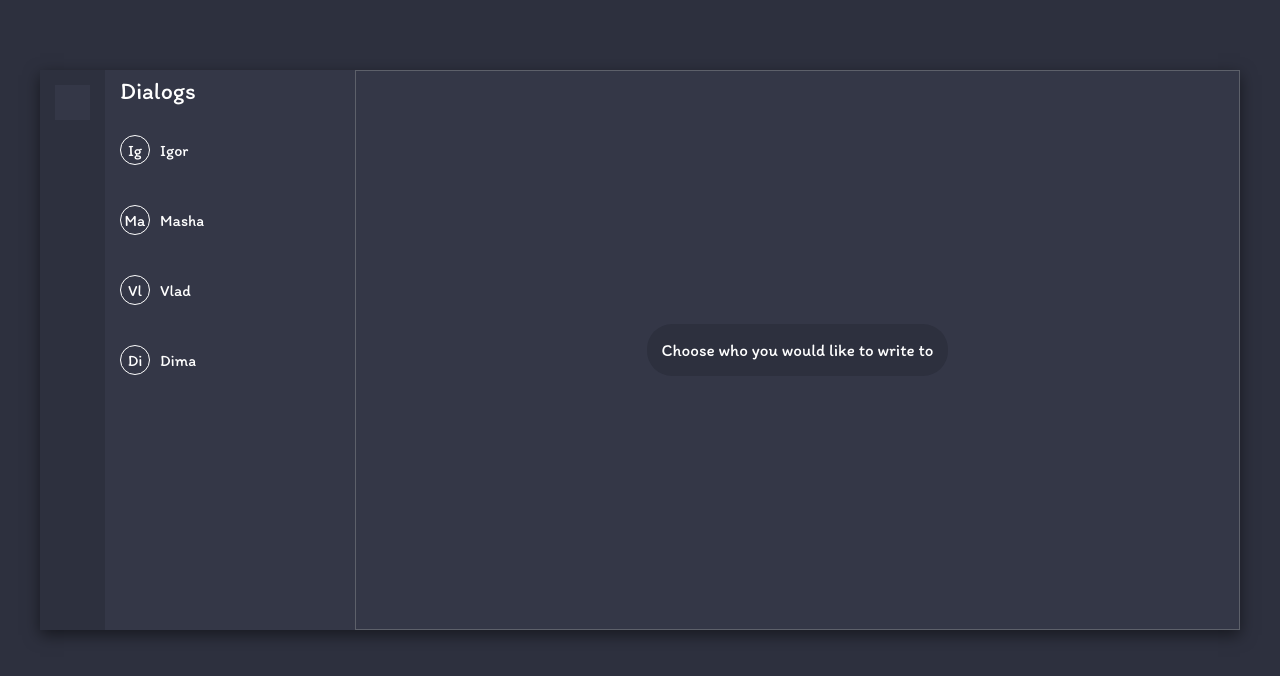
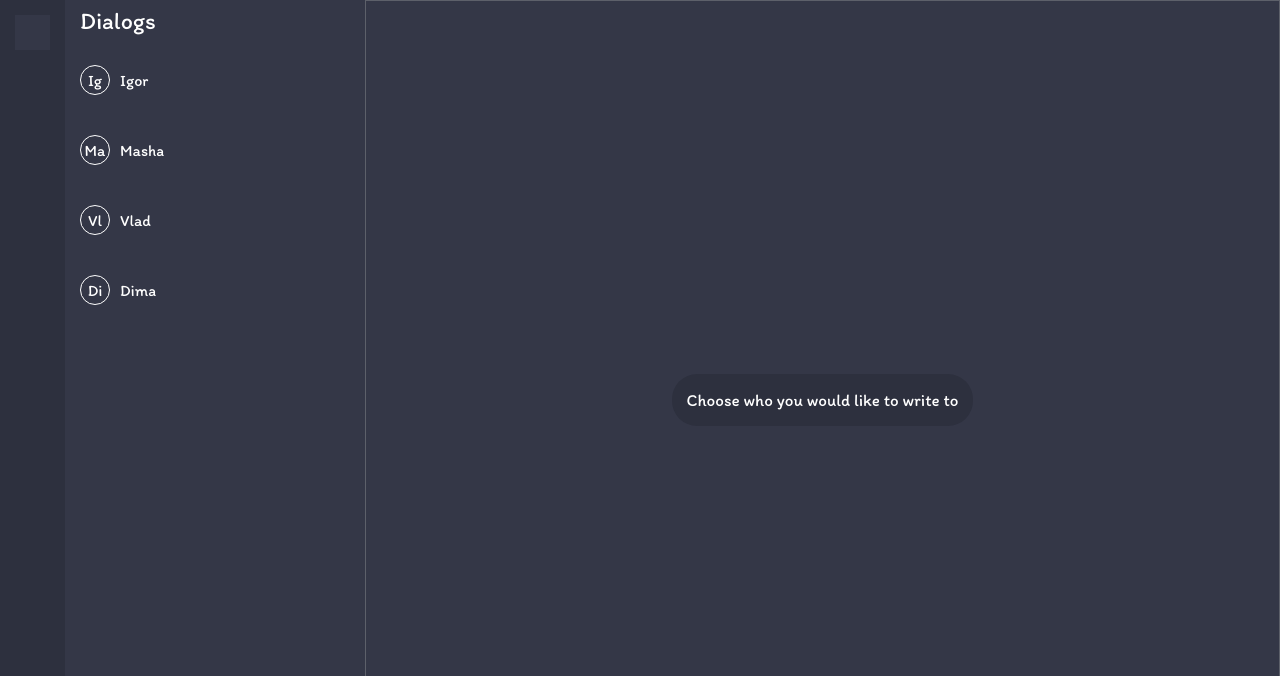
Before and after one commit to igorek888rane/chat, a React (Vite) app: page /chat in a window 1280 px wide. Shown: the top 676 px of the page. Built offline with nearby package versions, Linux system fonts and the light colour scheme; sample sign-in values are in the browser's storage; some icons are missing.

Commit message:
refactor

```diff
--- a/src/components/Chat/Chat.module.scss
+++ b/src/components/Chat/Chat.module.scss
@@ -11,7 +11,7 @@
 		display: flex;
 		align-items: center;
 		justify-content: center;
-		height: 58px;
+		height: 56px;
 		background-color: $additional-color;
 		color: #ffff;
 		border-left: 2px solid $grey;
--- a/src/components/Dialogs/Dialogs.module.scss
+++ b/src/components/Dialogs/Dialogs.module.scss
@@ -4,7 +4,7 @@
 	display: flex;
 	flex-direction: column;
 	grid-gap: 10px;
-	min-width: 250px;
+	min-width: 300px;
 	height: 100%;
 	background-color: $additional-color;
 
--- a/src/styles/App.scss
+++ b/src/styles/App.scss
@@ -13,7 +13,7 @@ body {
 
 .content {
 	margin: 0 auto;
-	max-width: 1200px;
+	max-width: 1400px;
 }
 
 .app__content {
@@ -21,8 +21,7 @@ body {
 	flex-direction: row;
 	background-color: $additional-color;
 	box-shadow: 0 5px 15px rgba(0, 0, 0, 0.5);
-	margin-top: 70px;
-	height: 70vh;
+	height: 100vh;
 }
 
 h1 {
```
